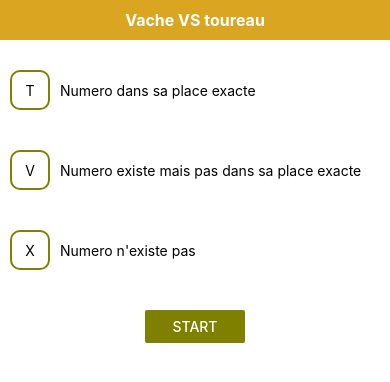
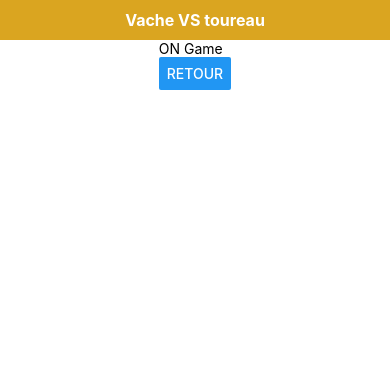
Before and after one commit to walidhorchani11/VT_game, a React Native app: screen / in a window 390 px wide. Both pictures are taken after a click on the button "START". Shown: the top 382 px of the page. Built offline with nearby package versions, Linux system fonts and the light colour scheme.

Commit message:
gameScreen without style

```diff
--- a/App.js
+++ b/App.js
@@ -1,14 +1,29 @@
-import React from 'react';
+import React, { useState } from 'react';
 import { StyleSheet, View } from 'react-native';
 
 import Header from './components/Header';
 import StartGameScreen from './screens/StartGameScreen';
+import GameScreen from './screens/GameScreen';
 
 export default function App() {
+  const [startGame, setStartGame] = useState(false);
+
+  const startGameHandler = () => {
+    setStartGame(true);
+  };
+
+  const goBack = () => {
+    setStartGame(false);
+  };
+
   return (
     <View style={styles.container}>
       <Header />
-      <StartGameScreen />
+      {startGame ? (
+        <GameScreen onGoBack={goBack} />
+      ) : (
+        <StartGameScreen onStartGame={startGameHandler} />
+      )}
     </View>
   );
 }
--- /dev/null
+++ b/screens/GameScreen.js
@@ -0,0 +1,27 @@
+import React, { useEffect, useRef } from 'react';
+import { StyleSheet, View, Button, Text } from 'react-native';
+
+const generateNumber = () => {
+  return Math.floor(Math.random() * (9999 - 0 + 1)) + 0;
+};
+
+const GameScreen = (props) => {
+  const rdmNumber = useRef(null);
+
+  useEffect(() => {
+    rdmNumber.current = generateNumber().toString().split('');
+
+    console.log(' le type de ::::', rdmNumber.current);
+  }, []);
+
+  return (
+    <View>
+      <Text>ON Game</Text>
+      <Button title="retour" onPress={props.onGoBack} />
+    </View>
+  );
+};
+
+const styles = StyleSheet.create({});
+
+export default GameScreen;
--- a/screens/StartGameScreen.js
+++ b/screens/StartGameScreen.js
@@ -1,10 +1,10 @@
-import React from 'react';
+import React, { useEffect } from 'react';
 import { StyleSheet, View, Button, Text } from 'react-native';
 
 import colors from '../constants/colors';
 import IndicatorContainer from '../components/IndicatorContainer';
 
-const StartGameScreen = () => {
+const StartGameScreen = (props) => {
   return (
     <View style={styles.screen}>
       <View style={styles.descriptionContainer}>
@@ -29,7 +29,11 @@ const StartGameScreen = () => {
         <Text style={styles.text}>Numero n'existe pas</Text>
       </View>
       <View style={styles.buttonContainer}>
-        <Button title="Start" color={colors.secondo} />
+        <Button
+          title="Start"
+          color={colors.secondo}
+          onPress={props.onStartGame}
+        />
       </View>
     </View>
   );
```
